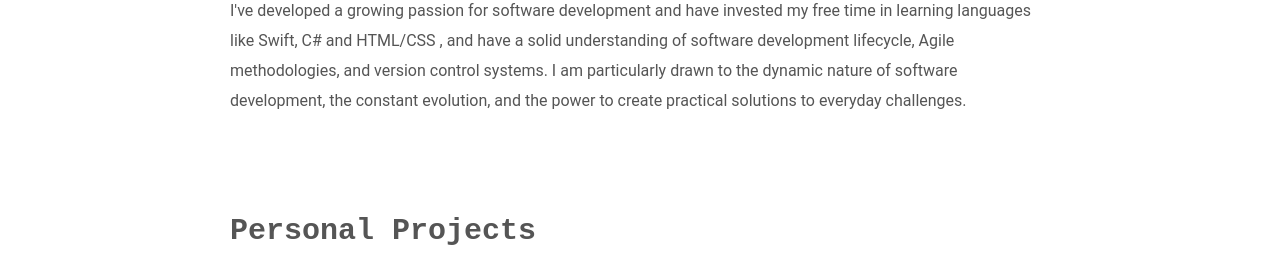
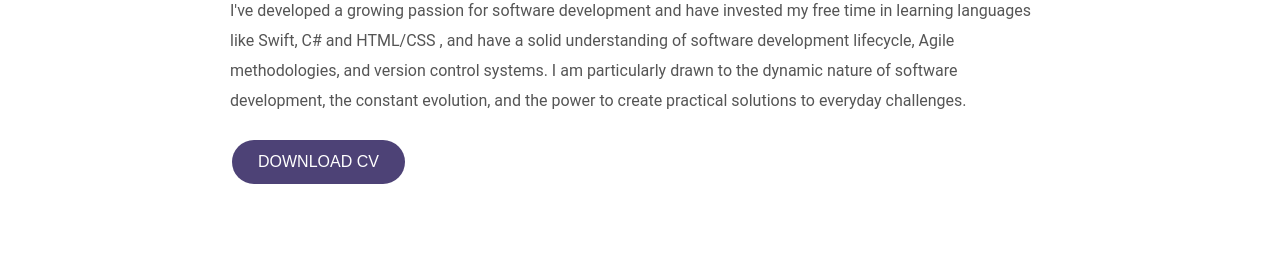
Before and after one commit to mgill42/mgill42.github.io, a plain HTML site: page index.html in a window 1280 px wide. Shown: the part 633-896 px from the top of the page. Drawn offline with Linux system fonts and the light colour scheme.

Commit message:
readded download CV

```diff
--- a/index.html
+++ b/index.html
@@ -60,7 +60,7 @@
             software development lifecycle, Agile methodologies, and version control systems. I am particularly drawn to the dynamic
             nature of software development, the constant evolution, and the power to create practical solutions to everyday challenges.
         </p>
-      <!--  <button id="download-pdf-button" class="button-cv"><a href="./files/Mahaveer Gill CV.pdf" download="mahaveergillCV">DOWNLOAD CV</a></button> -->
+         <button id="download-pdf-button" class="button-cv"><a href="./files/Mahaveer Gill CV.pdf" download="mahaveergillCV">DOWNLOAD CV</a></button>
     </section>
     <!--Hello-->
 
```
Also changed, not shown: 1 other file.
